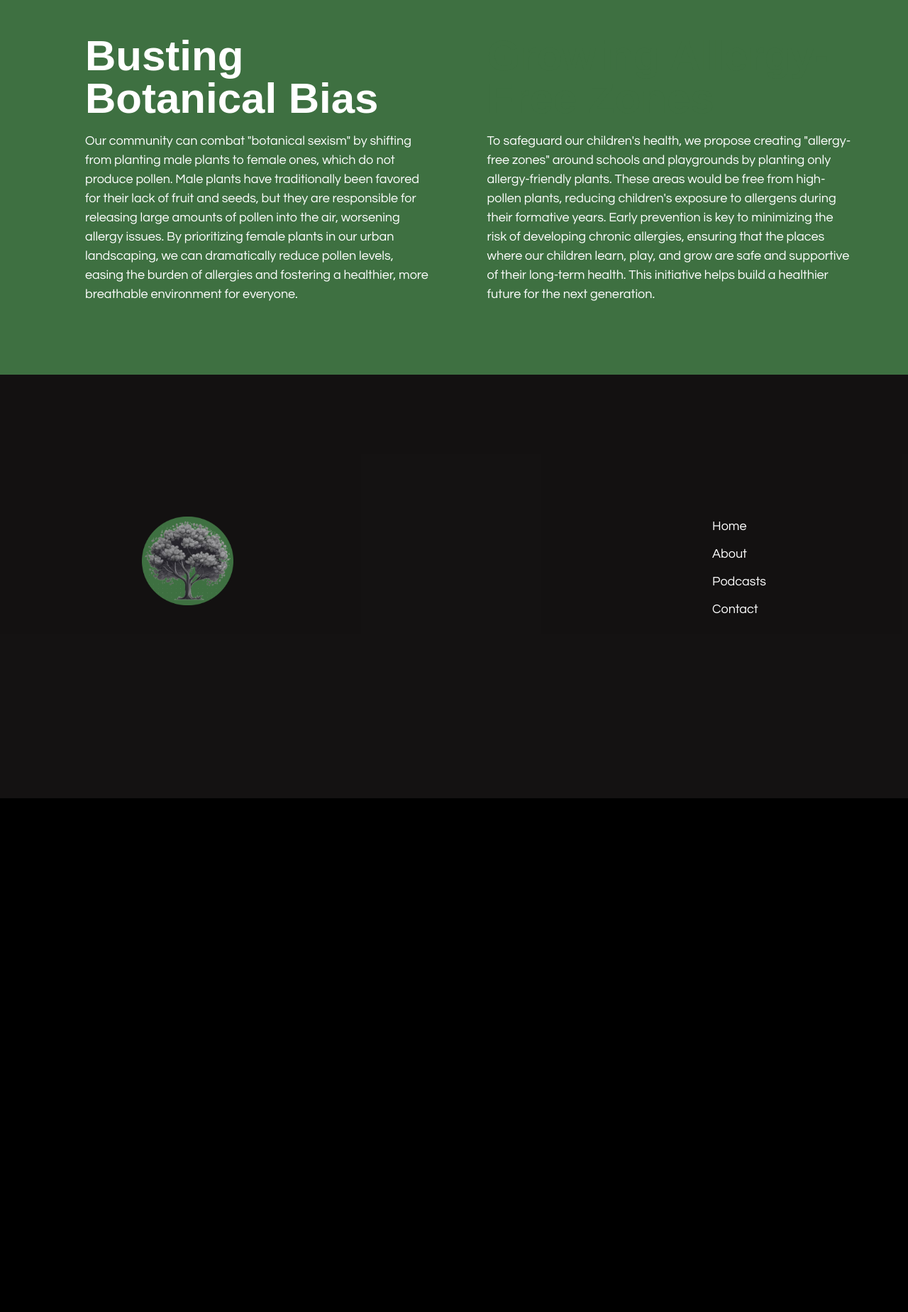
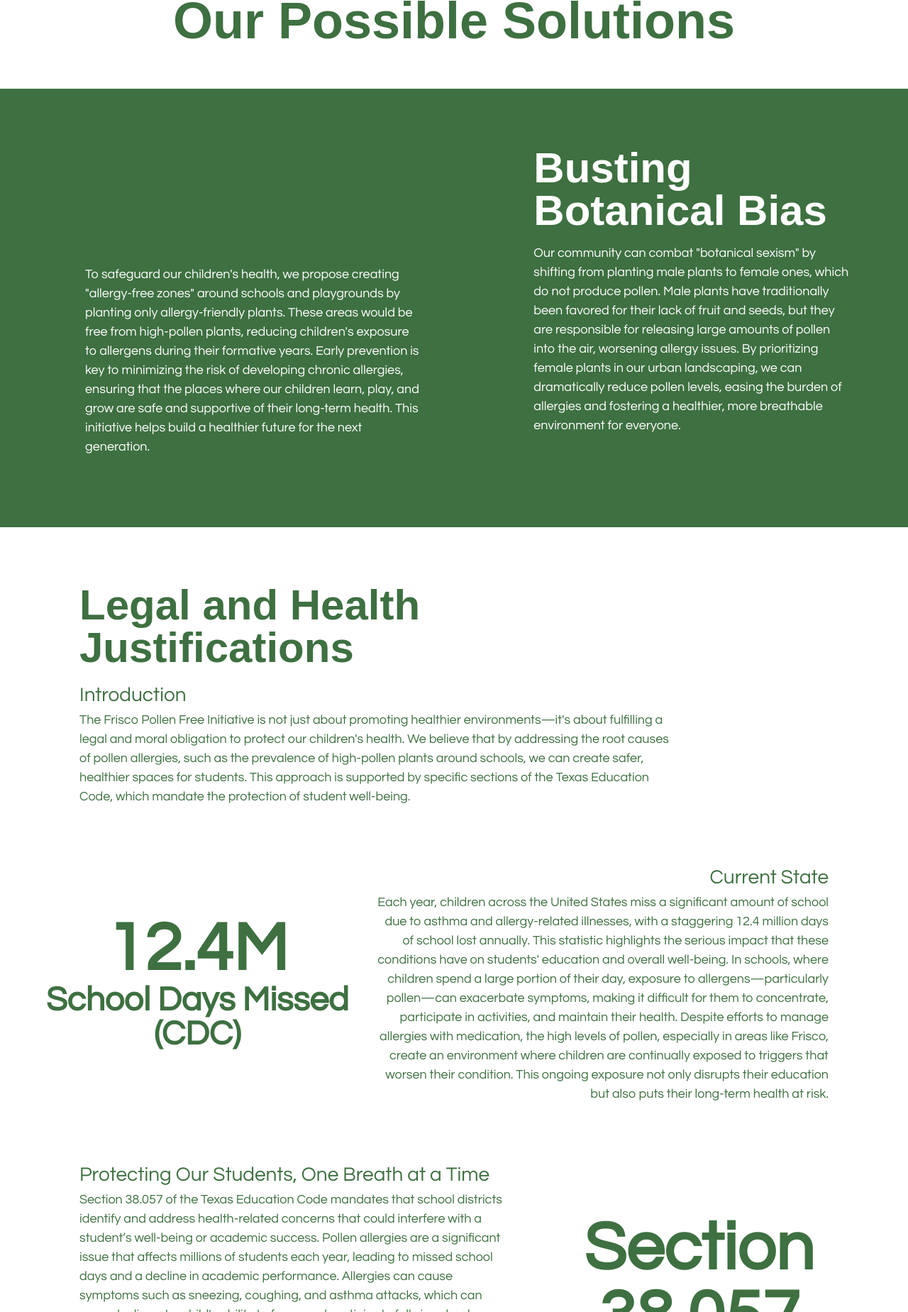
Before and after one commit to siddhak711/FPF, a website: page index.html in a window 1280 px wide. Shown: the part 2409-4258 px from the top of the page at 71% size. Before the commit the page ends 3534 px from the top, so only its background shows below. Drawn offline with nearby package versions, Linux system fonts and the light colour scheme; files that its build step writes are made by us from their sources.

Commit message:
Home page- justification

```diff
--- a/index.html
+++ b/index.html
@@ -194,13 +194,13 @@
     <!-- About Founder -->
     <div class="relative lg:flex justify-left items-center bg-[#3e7041] text-white lg:pl-10 px-8 lg:pt-0 pt-5 lg:px-0 problem-section">
       <div class="relative lg:w-7/12 z-10 lg:mt-0 mt-8 lg:pl-20">
-        <h3 class="lg:text-6xl text-5xl font-extrabold text-white mb-4 lg:text-left text-left title">About Founder </h3>
-        <p class="text-[18px] lg:text-left mb-4 ">
+        <h3 class="lg:text-6xl text-5xl font-extrabold text-white mb-4 lg:text-left text-left title lg:mt-16">About Founder </h3>
+        <p class="text-[18px] lg:text-left mb-4">
           Living in Frisco my entire life, I've watched our community face an increasing struggle with pollen allergies—a problem that has impacted countless lives, including my own. As someone who thrived on outdoor activities, being forced to alter my lifestyle due to allergies was a wake-up call. It made me realize the urgent need for change, not just for myself but for everyone in Frisco. That's why I founded the Frisco Pollen Free Initiative. This isn't just a project—it's a mission born out of personal experience and a deep commitment to sustainability. I believe that by addressing the root causes of high pollen levels through smarter urban planning and increased awareness, we can improve the quality of life for everyone in our community. My goal is to create lasting change that will allow future generations to enjoy the outdoors without the fear of allergies, while also promoting a greener, more sustainable environment for all.
         </p>
-        <h3 class="lg:text-4xl text-3xl font-bold text-white text-left">- Siddha Kanthi </h3>
+        <h3 class="lg:text-4xl text-3xl font-bold text-white text-left lg:mb-16">- Siddha Kanthi </h3>
       </div>
-      <div class="relative lg:w-5/12 z-10 lg:px-24 lg:py-24 py-12">
+      <div class="relative lg:w-5/12 z-10 px-24 py-24">
         <div class="overflow-hidden flex justify-center items-center">
           <img src="images/founder_photo.jpeg">
         </div>
@@ -215,12 +215,6 @@
     <!-- Figure out how to add the two half-sections here-->
 <!-- Solution #1 Section -->
 <div class="relative lg:flex justify-left items-center text-white bg-[#3e7041] lg:pl-10 px-8 lg:py-5 py-5 lg:px-0 problem-section">
-  <div class="relative lg:1/2 z-10 mt-8 lg:pl-20">
-    <h3 class="lg:text-6xl text-5xl font-extrabold text-white mb-4 lg:text-left text-left title">Busting Botanical Bias </h3>
-    <p class="text-[18px] lg:text-left lg:mb-20 mb-10 ">
-      Our community can combat "botanical sexism" by shifting from planting male plants to female ones, which do not produce pollen. Male plants have traditionally been favored for their lack of fruit and seeds, but they are responsible for releasing large amounts of pollen into the air, worsening allergy issues. By prioritizing female plants in our urban landscaping, we can dramatically reduce pollen levels, easing the burden of allergies and fostering a healthier, more breathable environment for everyone.
-    </p>
-  </div>
   <div class="relative lg:1/2 z-10 mt-8 lg:pl-20 lg:pr-20">
     <h3 class="lg:text-6xl text-5xl font-extrabold text-white mb-4">
       <p class="text-left title">Growing Allergy-Free Zones</p>
@@ -229,8 +223,68 @@
       To safeguard our children's health, we propose creating "allergy-free zones" around schools and playgrounds by planting only allergy-friendly plants. These areas would be free from high-pollen plants, reducing children's exposure to allergens during their formative years. Early prevention is key to minimizing the risk of developing chronic allergies, ensuring that the places where our children learn, play, and grow are safe and supportive of their long-term health. This initiative helps build a healthier future for the next generation.
     </p>
   </div>
+  <div class="relative lg:1/2 z-10 mt-8 lg:pl-20 lg:pr-20">
+    <h3 class="lg:text-6xl text-5xl font-extrabold text-white mb-4 lg:text-left text-left title">Busting Botanical Bias </h3>
+    <p class="text-[18px] lg:text-left lg:mb-20 mb-10 ">
+      Our community can combat "botanical sexism" by shifting from planting male plants to female ones, which do not produce pollen. Male plants have traditionally been favored for their lack of fruit and seeds, but they are responsible for releasing large amounts of pollen into the air, worsening allergy issues. By prioritizing female plants in our urban landscaping, we can dramatically reduce pollen levels, easing the burden of allergies and fostering a healthier, more breathable environment for everyone.
+    </p>
+  </div>
+</div>
+<!-- Legal Obligation-->
+<div class="py-10 px-8 bg-white md:flex justify-left items-center mission-section ">
+  <div class="md:w-3/4 lg:pl-20">
+    <h3 class="lg:text-6xl text-5xl font-extrabold text-[#3e7041] mb-4">
+      <p class="text-left title mt-10">Legal and Health Justifications</p>
+    </h3>
+    <p class = "text-left text-[28px] text-[#3e7041]">
+      Introduction
+    </p>
+    <p class="text-[18px] text-[#3e7041] text-left lg:mb-0">
+      The Frisco Pollen Free Initiative is not just about promoting healthier environments—it's about fulfilling a legal and moral obligation to protect our children's health. We believe that by addressing the root causes of pollen allergies, such as the prevalence of high-pollen plants around schools, we can create safer, healthier spaces for students. This approach is supported by specific sections of the Texas Education Code, which mandate the protection of student well-being.
+    </p>
+  </div>
+</div>
+<!-- Part Two -->
+<div class="py-10 px-8 bg-white md:flex justify-right items-center mission-section ">
+  <div class="md:1/3 text-[#3e7041] text-center">
+    <h1 class="lg:text-8xl text-6xl font-extrabold">
+    12.4M
+    </h1>
+    <p class="lg:text-5xl text-3xl font-extrabold">
+      School Days Missed (CDC)
+    </p>
+  </div>
+  <div class="md:w-2/3 lg:pr-20">
+    <p class = "text-right text-[28px] text-[#3e7041]">
+      Current State
+    </p>
+    <p class="text-[18px] text-[#3e7041] text-right lg:mb-0">
+      Each year, children across the United States miss a significant amount of school due to asthma and allergy-related illnesses, with a staggering 12.4 million days of school lost annually. This statistic highlights the serious impact that these conditions have on students' education and overall well-being. In schools, where children spend a large portion of their day, exposure to allergens—particularly pollen—can exacerbate symptoms, making it difficult for them to concentrate, participate in activities, and maintain their health. Despite efforts to manage allergies with medication, the high levels of pollen, especially in areas like Frisco, create an environment where children are continually exposed to triggers that worsen their condition. This ongoing exposure not only disrupts their education but also puts their long-term health at risk.
+    </p>
+  </div>
+</div>
+<!-- Part Three -->
+<div class="py-10 px-8 bg-white md:flex justify-left items-center mission-section ">
+  <div class="md:w-2/3 lg:pl-20">
+
+    <p class = "text-left text-[28px] text-[#3e7041]">
+      Protecting Our Students, One Breath at a Time
+    </p>
+    <p class="text-[18px] text-[#3e7041] text-left lg:mb-0">
+      Section 38.057 of the Texas Education Code mandates that school districts identify and address health-related concerns that could interfere with a student’s well-being or academic success. Pollen allergies are a significant issue that affects millions of students each year, leading to missed school days and a decline in academic performance. Allergies can cause symptoms such as sneezing, coughing, and asthma attacks, which can severely disrupt a child's ability to focus and participate fully in school activities. By creating pollen allergy-free zones around schools, we can directly address this health concern, ensuring that students have a safe environment where they can learn and thrive without the fear of allergy-related absences. This proactive measure not only supports the health of our students but also aligns with the legal obligation to protect their well-being and academic success.
+    </p>
+  </div>
+  <div class="md:1/3 text-[#3e7041] text-center lg:py-0 py-10">
+    <h1 class="lg:text-8xl text-6xl font-extrabold">
+    Section 38.057
+    </h1>
+    <p class="lg:text-5xl text-3xl font-extrabold">
+      Texas Education Code
+    </p>
+  </div>
 </div>
 
+<!-- 12.4 Million days of school missed by those with asthma/allergies. https://www.cdc.gov/asthma/asthma_stats/missing_days.htm-->
 <!-- Blog Section
 <div class="blog-heading">
     <span>My Recent Posts</span>
```
